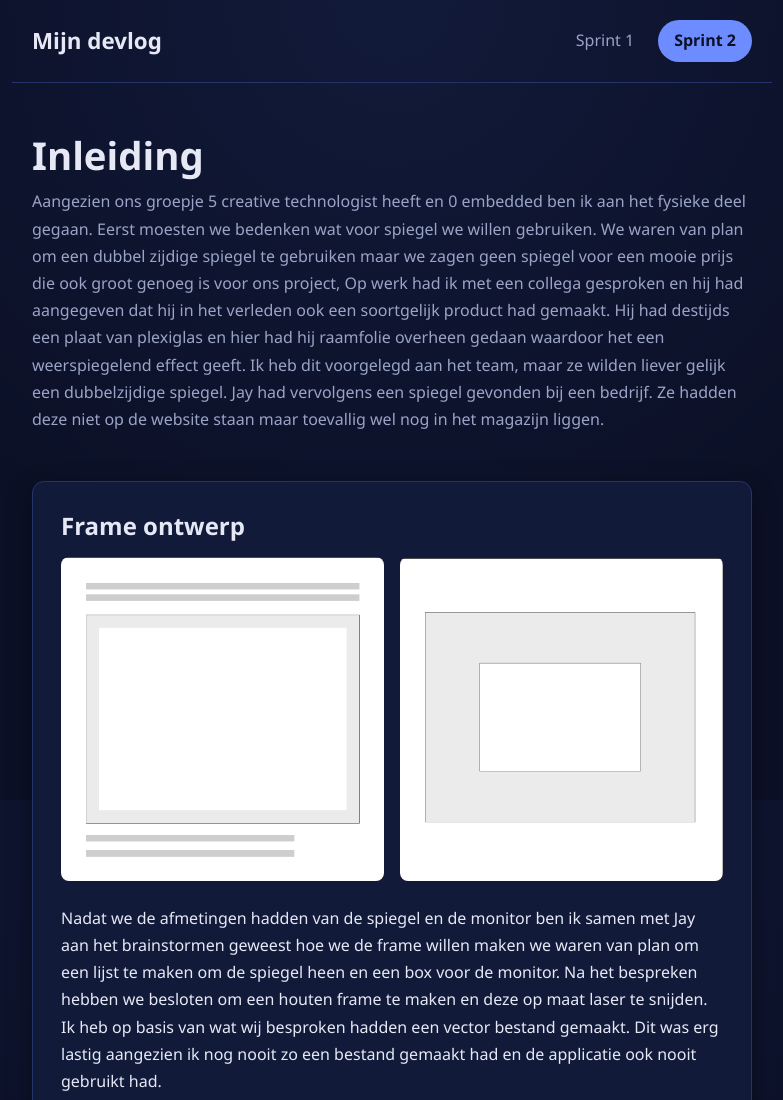
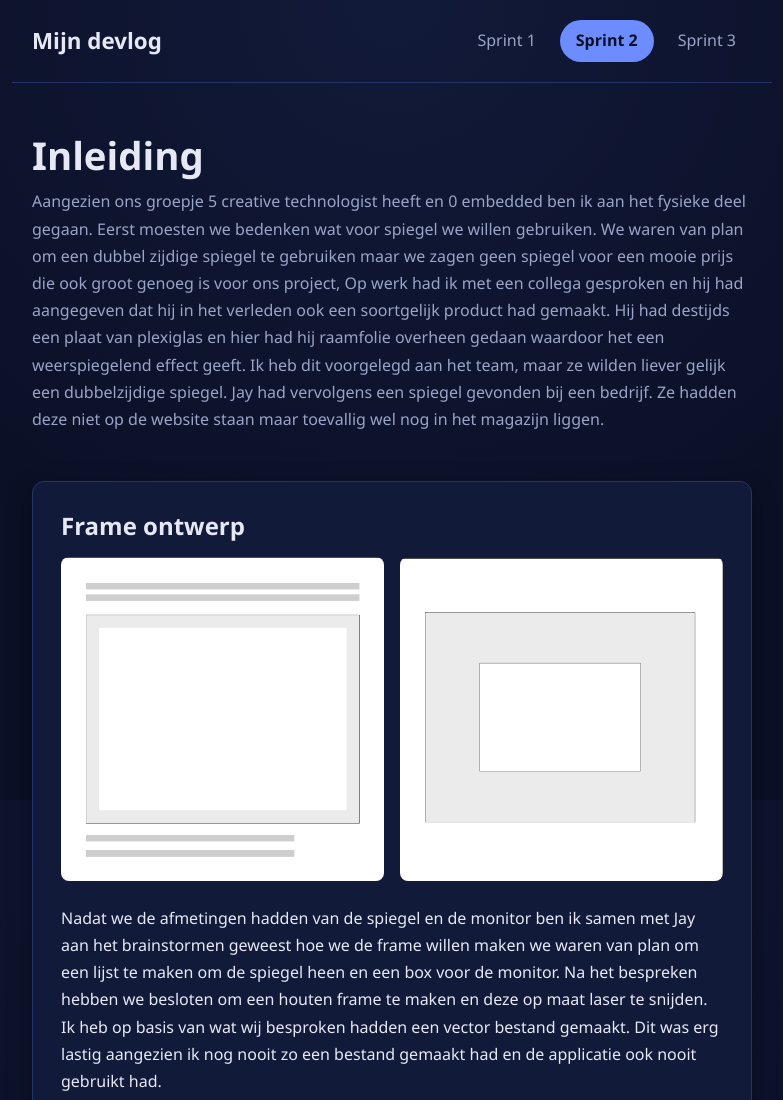
Before and after one commit to wandkh/wandkh.github.io, a plain HTML site: page sprint2.html in a window 1280 px wide. Shown: the top 1100 px of the page, without its empty margins (248-1031 px from the left). Drawn offline with Linux system fonts and the light colour scheme.

Commit message:
Add link to Sprint 3 in navigation

```diff
--- a/sprint2.html
+++ b/sprint2.html
@@ -11,6 +11,7 @@
   <nav class="tabs">
     <a href="index.html">Sprint 1</a>
     <a href="sprint2.html" class="active">Sprint 2</a>
+    <a href="sprint3.html">Sprint 3</a>
   </nav>
 </header>
   <div class="hero">
```
